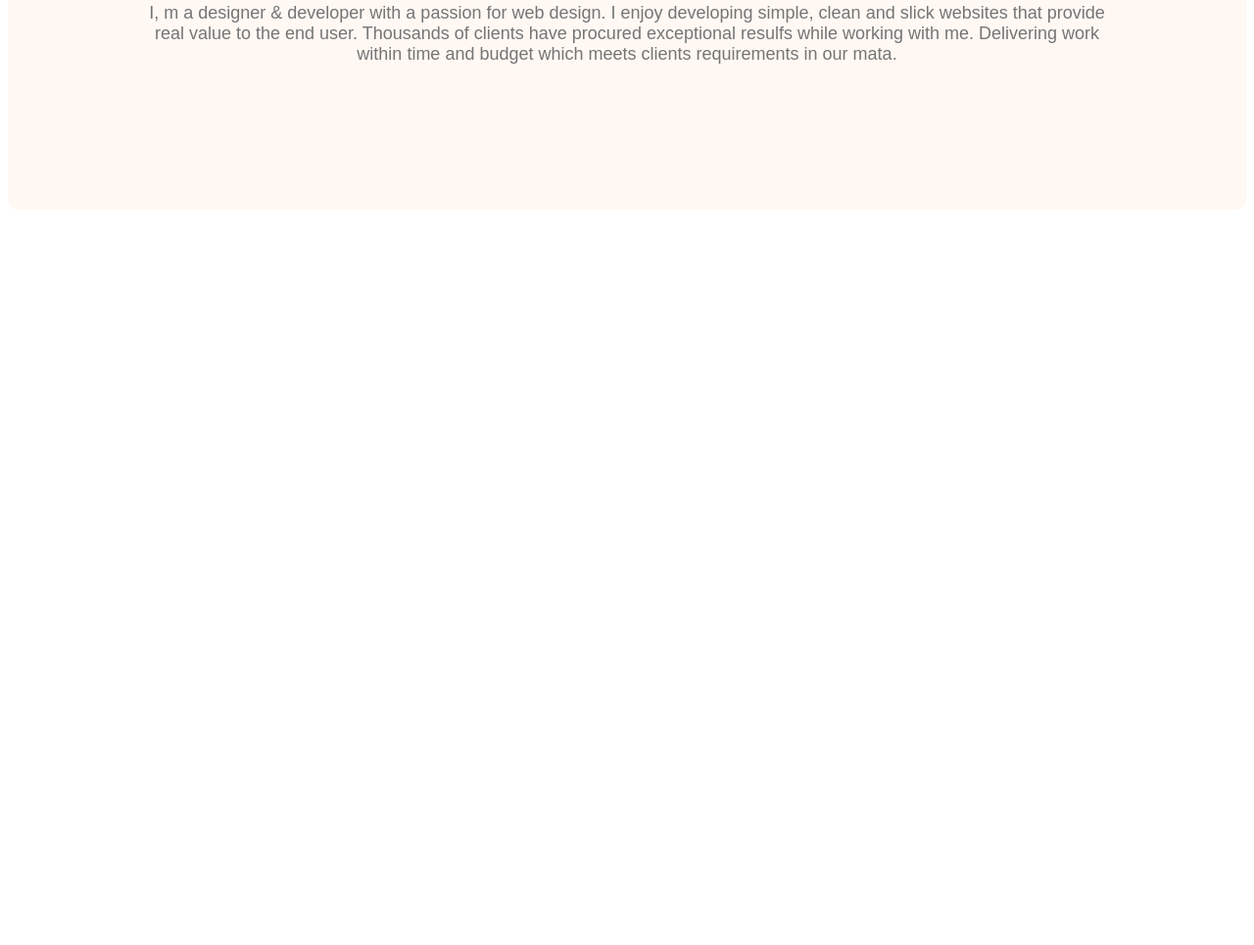
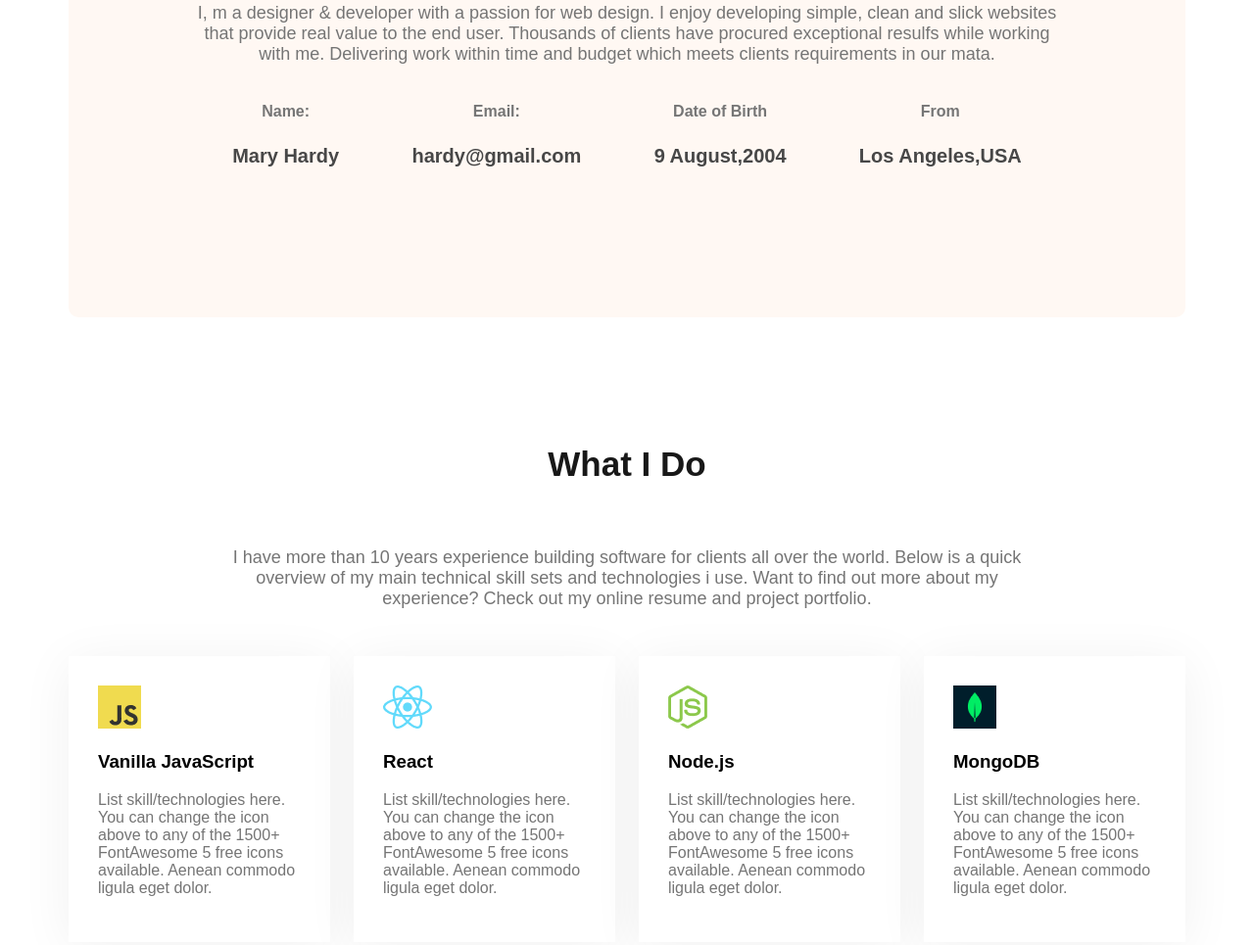
Before and after one commit to rafsan0079/Web-Developer1, a plain HTML site: page index.html in a window 1280 px wide. Shown: the part 1096-2061 px from the top of the page at 98% size. Before the commit the page ends 1440 px from the top, so only its background shows below. Drawn offline with Linux system fonts and the light colour scheme.

Commit message:
resume added

```diff
--- a/index.html
+++ b/index.html
@@ -41,7 +41,61 @@
            <section class="about">
               <h3 class="section-title">About me</h3>
               <p class="section-description">I, m a designer & developer with a passion for web design. I enjoy developing simple, clean and slick websites that provide real value to the end user. Thousands of clients have procured exceptional resulfs while working with me. Delivering work within time and budget which meets clients requirements in our mata.</p>
+
+             <div class="about-info-container">
+                <div class="about-info">
+                    <h4 class="info-title">Name:</h4>
+                    <p class="info-description">Mary Hardy</p>
+                </div>
+
+                <div class="about-info">
+                    <h4 class="info-title">Email:</h4>
+                    <p class="info-description">hardy@gmail.com</p>
+                </div>
+
+                <div class="about-info">
+                    <h4 class="info-title">Date of Birth</h4>
+                    <p class="info-description">9 August,2004</p>
+                </div>
+
+                <div class="about-info">
+                    <h4 class="info-title">From</h4>
+                    <p class="info-description">Los Angeles,USA</p>
+                </div>
+
+             </div>
+
            </section>
+
+           <section>
+            <h3 class="section-title">What I Do</h3>
+            <p id="what-i-do-description" class="section-description">I have more than 10 years experience building software for clients all over the world. Below is a quick overview of my main technical skill sets and technologies i use. Want to find out more about my experience? Check out my online resume and project portfolio.</p>
+
+           </section>
+             <div class="skills-container">
+
+                <div class="skill">
+                    <img src="images/icons/js.png" alt="">
+                    <h3 class="skill-title">Vanilla JavaScript</h3>
+                    <p class="skill-description">List skill/technologies here. You can change the icon above to any of the 1500+ FontAwesome 5 free icons available. Aenean commodo ligula eget dolor.</p>
+                </div>
+                <div class="skill">
+                    <img src="images/icons/react.png" alt="">
+                    <h3 class="skill-title">React</h3>
+                    <p class="skill-description">List skill/technologies here. You can change the icon above to any of the 1500+ FontAwesome 5 free icons available. Aenean commodo ligula eget dolor.</p>
+                </div>
+                <div class="skill">
+                    <img src="images/icons/nodejs.png" alt="">
+                    <h3 class="skill-title">Node.js</h3>
+                    <p class="skill-description">List skill/technologies here. You can change the icon above to any of the 1500+ FontAwesome 5 free icons available. Aenean commodo ligula eget dolor.</p>
+                </div>
+                <div class="skill">
+                    <img src="images/icons/mongo.png" alt="">
+                    <h3 class="skill-title">MongoDB</h3>
+                    <p class="skill-description">List skill/technologies here. You can change the icon above to any of the 1500+ FontAwesome 5 free icons available. Aenean commodo ligula eget dolor.</p>
+                </div>
+
+             </div>
 
       </main>
 
--- a/styles/portfolio.css
+++ b/styles/portfolio.css
@@ -80,6 +80,15 @@ nav a {
 }
 
 /*main section styles*/
+main{
+    max-width: 1140px;
+    margin:0 auto;
+}
+
+main section{
+    margin-top: 130px;
+}
+
 .about{
     padding: 130px;
     border-radius: 10px;
@@ -97,3 +106,37 @@ nav a {
     font-size: 18px;
     text-align: center;
 }
+.about-info-container{
+    display: flex;
+    justify-content: space-around;
+}
+.about-info{
+    text-align: center;
+}
+.info-title{
+    color:#757575;
+
+}
+.info-description{
+    color:#474747;
+    font-weight: 700;
+    line-height: 30px;
+    font-size: 20px;
+}
+#what-i-do-description{
+    padding: 30px 150px;
+
+}
+.skill{
+    padding: 30px;
+    border: radius 5px;
+    background:#FFF;
+    box-shadow: 0px 6px 50px 0px rgba(0, 0,0, 0.06);
+}
+.skills-container{
+    display: flex;
+    gap: 24px;
+}
+.skill-description{
+  color:#757575;
+}
```
